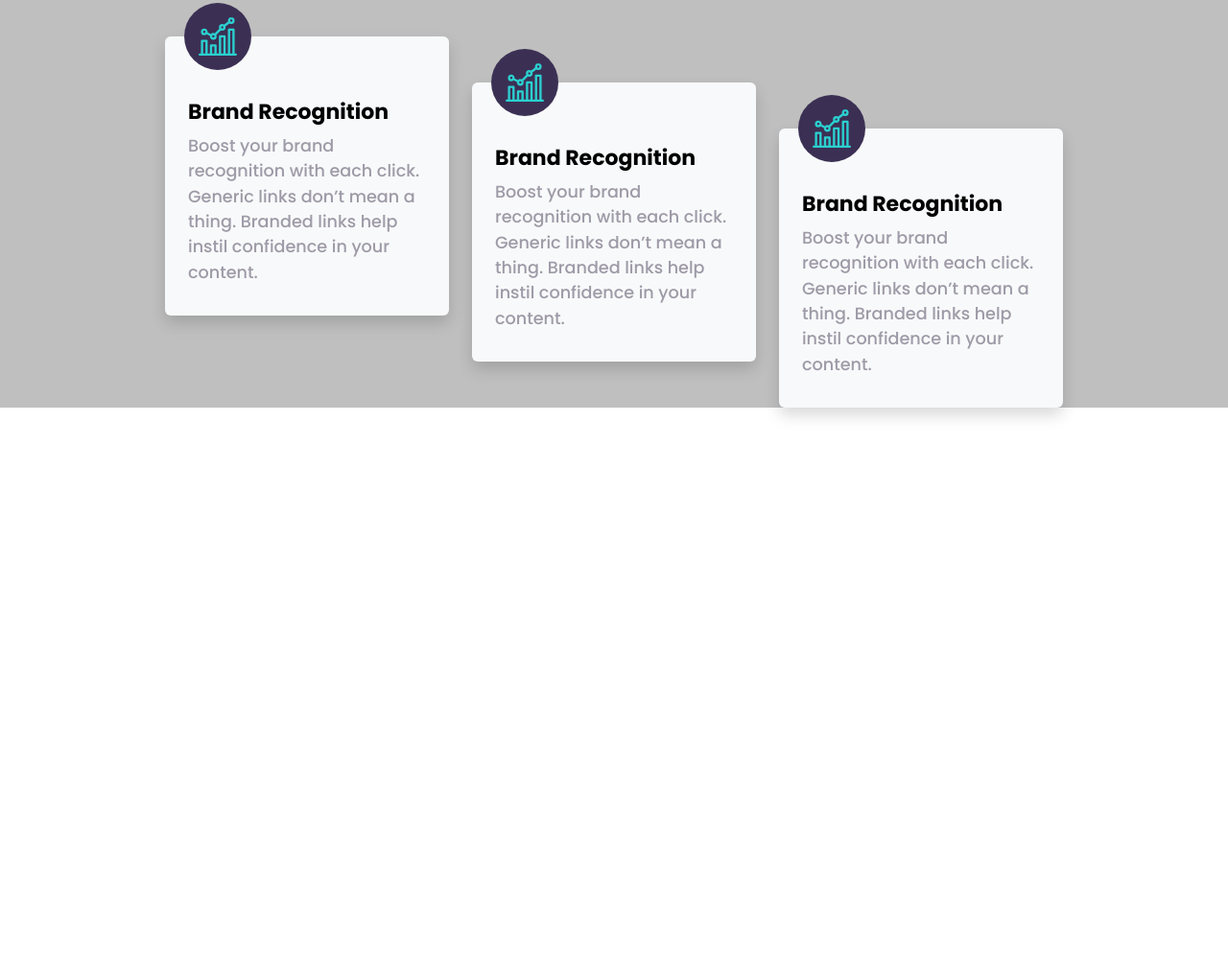
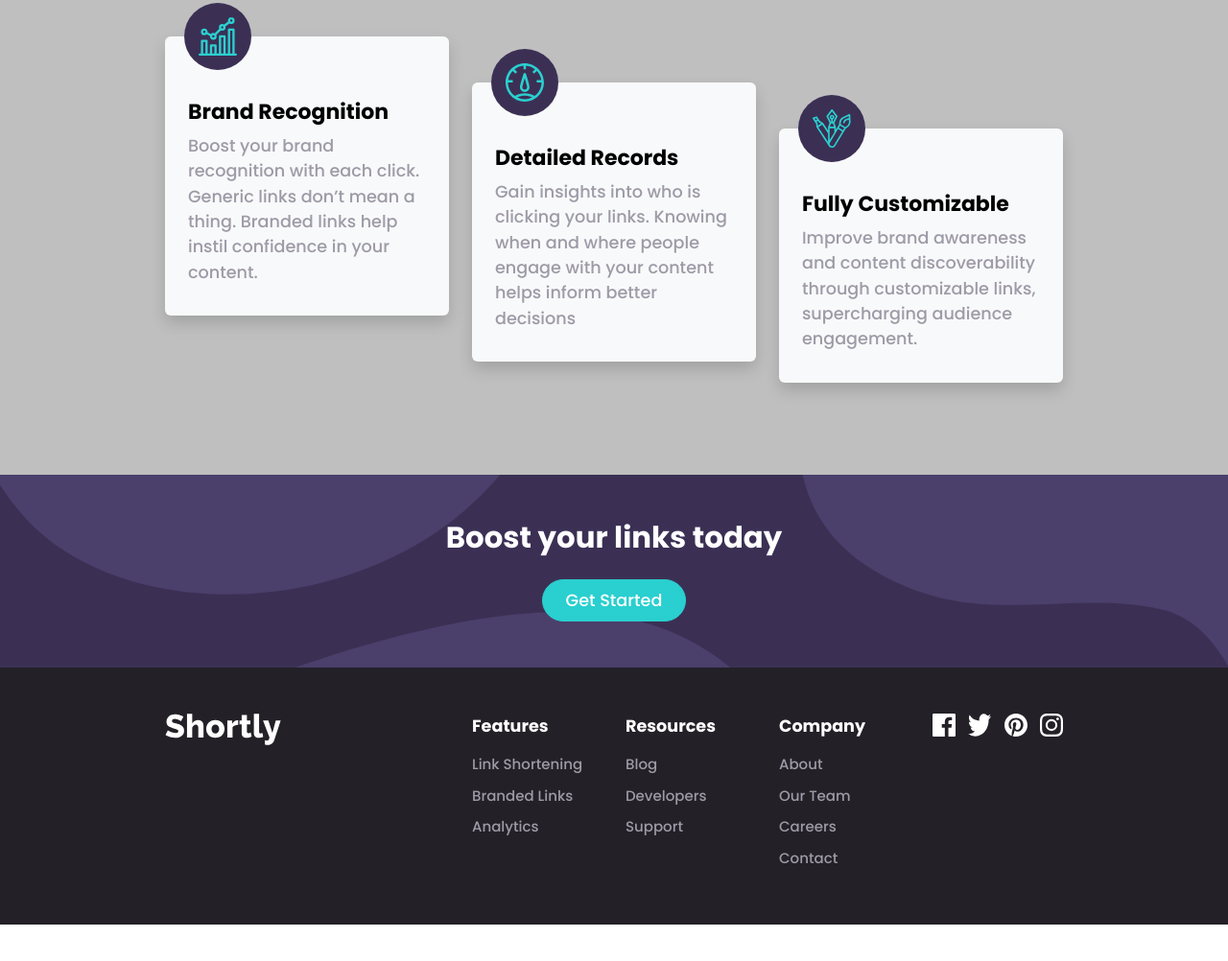
Before and after one commit to mrsithuhein/shortly, a website: page index.html in a window 1280 px wide. Shown: the part 1076-2078 px from the top of the page at 96% size. After the commit the page ends 2040 px from the top, so only its background shows below. Drawn offline with Linux system fonts and the light colour scheme.

Commit message:
foundation

```diff
--- a/index.html
+++ b/index.html
@@ -13,7 +13,7 @@
         <div class="container">
             <nav class="navbar navbar-expand-lg">
                 <div class="container-fluid">
-                    <a class="navbar-brand fw-bold" href="#">Shortly</a>
+                    <img src="./images/logo.svg" alt="">
                     <button class="navbar-toggler" type="button" data-bs-toggle="collapse"
                         data-bs-target="#navbarSupportedContent" aria-controls="navbarSupportedContent"
                         aria-expanded="false" aria-label="Toggle navigation">
@@ -47,8 +47,8 @@
                         More than just shorter links
                     </h2>
                     <p>
-                        Build your brand’s recognition and get detailed insights
-                        on how your links are performing.
+                        Build your brand’s recognition and get
+                        detailed insights on how your links are performing.
                     </p>
                     <a href="#" class="btn btn-primary rounded-pill text-white">Get Started</a>
                 </div>
@@ -100,16 +100,16 @@
                 <div class="col-4">
                     <div class="bg-light rounded shadow mt-5">
                         <div class="icon-bg d-inline-block">
-                            <img class="icon" src="./images/icon-brand-recognition.svg" alt="">
+                            <img class="icon" src="./images/icon-detailed-records.svg" alt="">
 
                         </div>
                         <div class="px-4 py-3">
                             <p class="h5 text-black fw-bold">
-                                Brand Recognition
+                                Detailed Records
                             </p>
                             <p>
-                                Boost your brand recognition with each click. Generic links don’t
-                                mean a thing. Branded links help instil confidence in your content.
+                                Gain insights into who is clicking your links. Knowing when and where
+                                people engage with your content helps inform better decisions
                             </p>
                         </div>
                     </div>
@@ -118,16 +118,16 @@
                 <div class="col-4">
                     <div class="bg-light rounded shadow mt-6">
                         <div class="icon-bg d-inline-block">
-                            <img class="icon" src="./images/icon-brand-recognition.svg" alt="">
+                            <img class="icon" src="./images/icon-fully-customizable.svg" alt="">
 
                         </div>
-                        <div class="px-4 py-3">
+                        <div class="px-4 py-3 mb-6">
                             <p class="h5 text-black fw-bold">
-                                Brand Recognition
+                                Fully Customizable
                             </p>
                             <p>
-                                Boost your brand recognition with each click. Generic links don’t
-                                mean a thing. Branded links help instil confidence in your content.
+                                Improve brand awareness and content discoverability through customizable
+                                links, supercharging audience engagement.
                             </p>
                         </div>
                     </div>
@@ -136,9 +136,94 @@
         </div>
     </section>
 
+    <section id="boost" class="py-5">
+        <div class="container">
+            <div class="row justify-content-center text-center">
+                <div class="col-6">
+                    <h3 class="mb-4 fw-bold text-white">
+                        Boost your links today
+                    </h3>
+                    <button class="btn btn-primary text-white rounded-pill">
+                        Get Started
+                    </button>
+                </div>
+            </div>
+        </div>
+    </section>
 
+    <footer id="footer" class="py-5">
+        <div class="container">
+            <div class="row">
+                <div class="col-4">
+                    <img src="./images/logo-white.svg" alt="">
+                </div>
+                <div class="col-6">
+                    <div class="row">
+                        <div class="col">
+                            <p class="fw-bold text-white">
+                                Features
+                            </p>
+                            <div>
+                                <a href="#">
+                                    Link Shortening
+                                </a>
+                                <a href="#">
+                                    Branded Links
+                                </a>
+                                <a href="#">
+                                    Analytics
+                                </a>
+                            </div>
+                        </div>
+                        <div class="col">
+                            <p class="fw-bold text-white">
+                                Resources
+                            </p>
+                            <div>
+                                <a href="#">
+                                    Blog
+                                </a>
+                                <a href="#">
+                                    Developers
+                                </a>
+                                <a href="#">
+                                    Support
+                                </a>
+                            </div>
+                        </div>
+                        <div class="col">
+                            <p class="fw-bold text-white">
+                                Company
+                            </p>
+                            <div>
+                                <a href="#">
+                                    About
+                                </a>
+                                <a href="#">
+                                    Our Team
+                                </a>
+                                <a href="#">
+                                    Careers
+                                </a>
+                                <a href="#">
+                                    Contact
+                                </a>
+                            </div>
+                        </div>
+                    </div>
+                </div>
+                <div class="col-2">
+                    <div class="d-flex justify-content-between">
+                        <img src="./images/icon-facebook.svg" alt="">
+                        <img src="./images/icon-twitter.svg" alt="">
+                        <img src="./images/icon-pinterest.svg" alt="">
+                        <img src="./images/icon-instagram.svg" alt="">
 
-    <div class="min-vh-100"></div>
+                    </div>
+                </div>
+            </div>
+        </div>
+    </footer>
 </body>
 
 </html>
--- a/scss/app.scss
+++ b/scss/app.scss
@@ -1,53 +1,50 @@
-@import url('https://fonts.googleapis.com/css2?family=Poppins:wght@500;700&display=swap');
+@import url("https://fonts.googleapis.com/css2?family=Poppins:wght@500;700&display=swap");
 
-$font-family-sans-serif:"poppins";
+$font-family-sans-serif: "poppins";
 $navbar-brand-font-size: 1.5rem;
 $font-size-base: 1.1rem;
-$body-color:hsl(257, 7%, 63%);
+$body-color: hsl(257, 7%, 63%);
 
 $primary: hsl(180, 66%, 49%);
 
-$btn-padding-x:1.5rem;
-$btn-padding-y:0.5rem;
+$btn-padding-x: 1.5rem;
+$btn-padding-y: 0.5rem;
 
-$navbar-nav-link-padding-x:1rem;
-
+$navbar-nav-link-padding-x: 1rem;
 
 $container-max-widths: (
   sm: 540px,
   md: 720px,
   lg: 960px,
-//   xl: 1140px,
-//   xxl: 1320px
+  //   xl: 1140px,
+  //   xxl: 1320px,
 );
 
 $spacer: 1rem;
 $spacers: (
   0: 0,
-  1: $spacer * .25,
-  2: $spacer * .5,
+  1: $spacer * 0.25,
+  2: $spacer * 0.5,
   3: $spacer,
   4: $spacer * 1.5,
   5: $spacer * 3,
   6: $spacer * 6,
   7: $spacer * 12,
   8: $spacer * 24,
-
 );
 
-
-@import '../node_modules/bootstrap/scss/bootstrap.scss';
+@import "../node_modules/bootstrap/scss/bootstrap.scss";
 
 .box {
-    background-color: hsl(257, 27%, 26%);
-    background-image: url(../images/bg-shorten-desktop.svg);
-    transform: translateY(-50%);
+  background-color: hsl(257, 27%, 26%);
+  background-image: url(../images/bg-shorten-desktop.svg);
+  transform: translateY(-50%);
 }
 
 #hero {
   background-image: url(../images/illustration-working.svg);
   background-repeat: no-repeat;
-  background-position: bottom right;
+  background-position: bottom right -30px;
   height: 500px;
 }
 
@@ -66,5 +63,20 @@ $spacers: (
   transform: translateY(-50%);
   margin-left: 20px;
   margin-bottom: -20px;
+}
 
+#boost {
+  background-color: hsl(257, 27%, 26%);
+  background-image: url(../images/bg-boost-desktop.svg);
 }
+
+#footer {
+  background-color: hsl(260, 8%, 14%);
+  a {
+    display: block;
+    text-decoration: none;
+    color: hsl(257, 7%, 63%);
+    font-size: 15px;
+    margin-bottom: 10px;
+  }
+}
```
Also changed, not shown: css/app.css, images/logo-white.svg (added).
